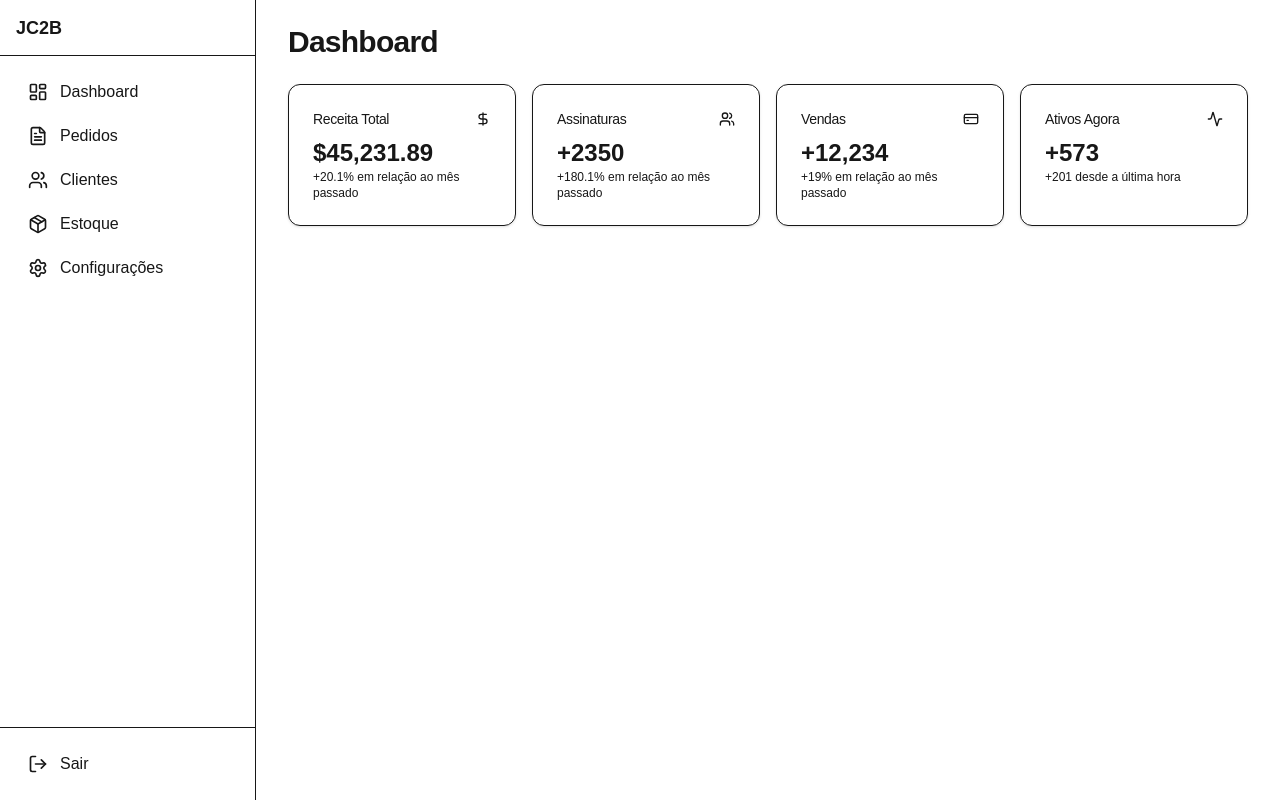
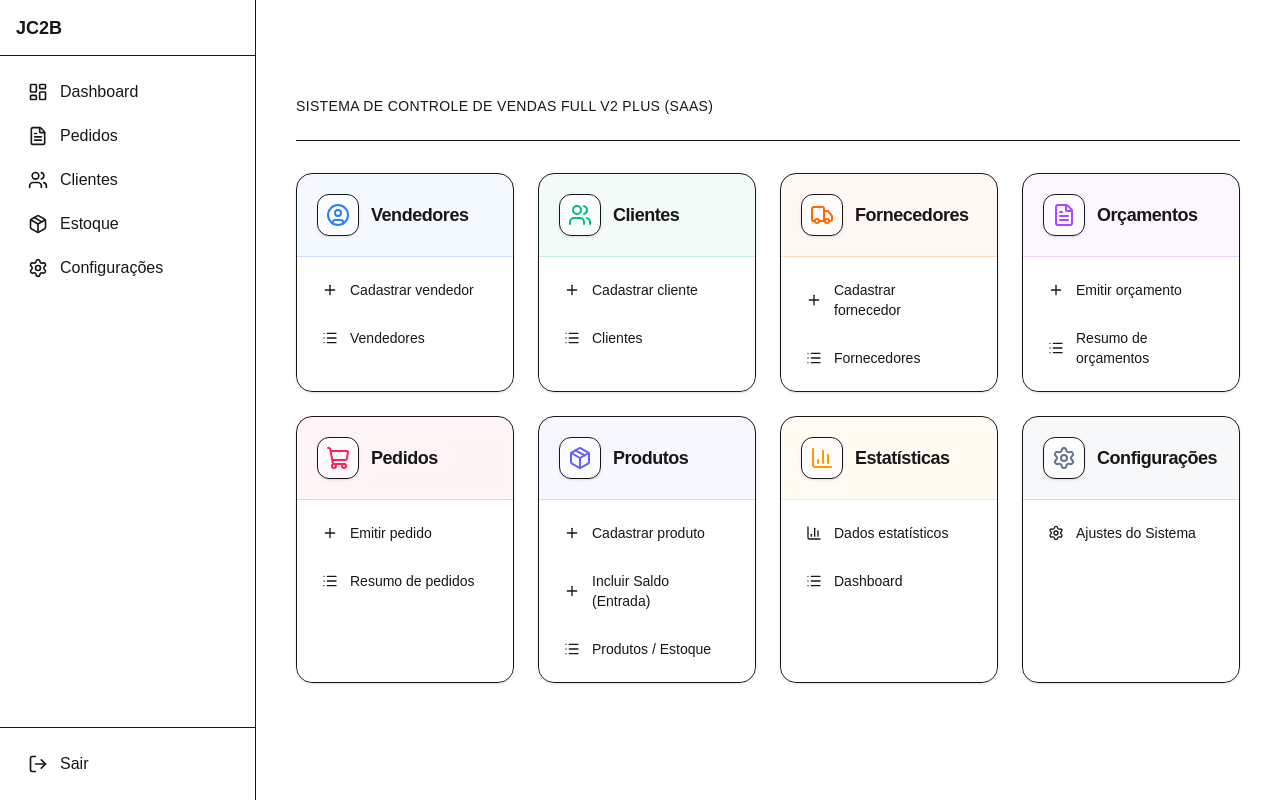
Before and after one commit to leocosta42/jc2b-saas, a Next.js app: page / in a window 1280 px wide. Built offline with nearby package versions, Linux system fonts and the light colour scheme; no server answers.

Commit message:
feat: rebuild dashboard to match VBA layout

```diff
--- a/src/app/(dashboard)/page.tsx
+++ b/src/app/(dashboard)/page.tsx
@@ -1,81 +1,139 @@
-import { createClient } from '@/lib/supabase/server'
-import { redirect } from 'next/navigation'
-import { Activity, CreditCard, DollarSign, Users } from 'lucide-react'
+import Link from 'next/link'
+import { Users, UserCircle, Truck, FileText, ShoppingCart, Package, Settings, BarChart3, Plus, List, ArrowRight } from 'lucide-react'
+
+// Estrutura de dados espelhando os botões do VBA da imagem
+const modules = [
+  {
+    title: "Vendedores",
+    icon: <UserCircle className="h-6 w-6 text-blue-500" />,
+    color: "bg-blue-500/5 border-blue-500/20",
+    links: [
+      { label: "Cadastrar vendedor", href: "/vendedores/novo", icon: <Plus className="h-4 w-4" /> },
+      { label: "Vendedores", href: "/vendedores", icon: <List className="h-4 w-4" /> },
+    ]
+  },
+  {
+    title: "Clientes",
+    icon: <Users className="h-6 w-6 text-emerald-500" />,
+    color: "bg-emerald-500/5 border-emerald-500/20",
+    links: [
+      { label: "Cadastrar cliente", href: "/clientes/novo", icon: <Plus className="h-4 w-4" /> },
+      { label: "Clientes", href: "/clientes", icon: <List className="h-4 w-4" /> },
+    ]
+  },
+  {
+    title: "Fornecedores",
+    icon: <Truck className="h-6 w-6 text-orange-500" />,
+    color: "bg-orange-500/5 border-orange-500/20",
+    links: [
+      { label: "Cadastrar fornecedor", href: "/fornecedores/novo", icon: <Plus className="h-4 w-4" /> },
+      { label: "Fornecedores", href: "/fornecedores", icon: <List className="h-4 w-4" /> },
+    ]
+  },
+  {
+    title: "Orçamentos",
+    icon: <FileText className="h-6 w-6 text-purple-500" />,
+    color: "bg-purple-500/5 border-purple-500/20",
+    links: [
+      { label: "Emitir orçamento", href: "/orcamentos/novo", icon: <Plus className="h-4 w-4" /> },
+      { label: "Resumo de orçamentos", href: "/orcamentos", icon: <List className="h-4 w-4" /> },
+    ]
+  },
+  {
+    title: "Pedidos",
+    icon: <ShoppingCart className="h-6 w-6 text-rose-500" />,
+    color: "bg-rose-500/5 border-rose-500/20",
+    links: [
+      { label: "Emitir pedido", href: "/pedidos/novo", icon: <Plus className="h-4 w-4" /> },
+      { label: "Resumo de pedidos", href: "/pedidos", icon: <List className="h-4 w-4" /> },
+    ]
+  },
+  {
+    title: "Produtos",
+    icon: <Package className="h-6 w-6 text-indigo-500" />,
+    color: "bg-indigo-500/5 border-indigo-500/20",
+    links: [
+      { label: "Cadastrar produto", href: "/estoque/novo", icon: <Plus className="h-4 w-4" /> },
+      { label: "Incluir Saldo (Entrada)", href: "/estoque/entrada", icon: <Plus className="h-4 w-4" /> },
+      { label: "Produtos / Estoque", href: "/estoque", icon: <List className="h-4 w-4" /> },
+    ]
+  },
+  {
+    title: "Estatísticas",
+    icon: <BarChart3 className="h-6 w-6 text-amber-500" />,
+    color: "bg-amber-500/5 border-amber-500/20",
+    links: [
+      { label: "Dados estatísticos", href: "/estatisticas", icon: <BarChart3 className="h-4 w-4" /> },
+      { label: "Dashboard", href: "/dashboard", icon: <List className="h-4 w-4" /> },
+    ]
+  },
+  {
+    title: "Configurações",
+    icon: <Settings className="h-6 w-6 text-slate-500" />,
+    color: "bg-slate-500/5 border-slate-500/20",
+    links: [
+      { label: "Ajustes do Sistema", href: "/configuracoes", icon: <Settings className="h-4 w-4" /> },
+    ]
+  }
+]
 
 export default async function DashboardPage() {
-  try {
-    const supabase = await createClient()
-    const { data: { user } } = await supabase.auth.getUser()
+  return (
+    <div className="flex-1 space-y-8 p-6 md:p-10 min-h-screen bg-[radial-gradient(ellipse_at_top,_var(--tw-gradient-stops))] from-muted/30 via-background to-background">
 
-    if (!user) {
-      // If not configured or not logged in, we'll just show the dashboard for now for demo purposes
-      // redirect('/login')
-    } else {
-      // Fetch user profile and tenant info
-      const { data: profile } = await supabase
-        .from('profiles')
-        .select('*, tenants(*)')
-        .eq('id', user.id)
-        .single()
-    }
-  } catch (error) {
-    console.warn("⚠️ Supabase não configurado. Mostrando Dashboard de teste.")
-  }
-
-  return (
-    <div className="flex-1 space-y-4 p-8 pt-6">
-      <div className="flex items-center justify-between space-y-2">
-        <h2 className="text-3xl font-bold tracking-tight">Dashboard</h2>
-        <div className="flex items-center space-x-2">
-          {/* Add date picker or other actions here */}
+      {/* Header com Logo JC2B PARTS */}
+      <div className="flex flex-col md:flex-row md:items-center justify-between gap-6 pb-6 border-b border-border/50">
+        <div>
+          <h1 className="text-4xl md:text-5xl font-black tracking-tighter bg-gradient-to-br from-primary via-primary to-primary/50 bg-clip-text text-transparent">
+            JC2B PARTS
+          </h1>
+          <p className="text-muted-foreground mt-2 font-medium tracking-wide text-sm uppercase">
+            Sistema de Controle de Vendas Full V2 Plus (SaaS)
+          </p>
         </div>
       </div>
 
-      <div className="grid gap-4 md:grid-cols-2 lg:grid-cols-4">
-        <div className="rounded-xl border bg-card text-card-foreground shadow">
-          <div className="p-6 flex flex-row items-center justify-between space-y-0 pb-2">
-            <h3 className="tracking-tight text-sm font-medium">Receita Total</h3>
-            <DollarSign className="h-4 w-4 text-muted-foreground" />
+      {/* Grid de Módulos (Replicando e modernizando a interface antiga) */}
+      <div className="grid grid-cols-1 sm:grid-cols-2 lg:grid-cols-3 xl:grid-cols-4 gap-6">
+        {modules.map((mod, i) => (
+          <div
+            key={i}
+            className="flex flex-col rounded-2xl border border-border/50 bg-card/60 backdrop-blur-2xl shadow-sm hover:shadow-xl hover:-translate-y-1 transition-all duration-300 overflow-hidden group"
+          >
+            {/* Header do Card */}
+            <div className={`p-5 border-b border-border/50 flex items-center gap-3 ${mod.color} transition-colors group-hover:bg-opacity-20`}>
+              <div className="p-2 bg-background/80 backdrop-blur-sm rounded-xl shadow-sm border border-border/50">
+                {mod.icon}
               </div>
-          <div className="p-6 pt-0">
-            <div className="text-2xl font-bold">$45,231.89</div>
-            <p className="text-xs text-muted-foreground">+20.1% em relação ao mês passado</p>
-          </div>
+              <h2 className="font-bold text-lg tracking-tight">{mod.title}</h2>
             </div>
 
-        <div className="rounded-xl border bg-card text-card-foreground shadow">
-          <div className="p-6 flex flex-row items-center justify-between space-y-0 pb-2">
-            <h3 className="tracking-tight text-sm font-medium">Assinaturas</h3>
-            <Users className="h-4 w-4 text-muted-foreground" />
+            {/* Lista de Botões/Links (Substituindo os botões brancos do VBA) */}
+            <div className="p-3 flex-1 bg-background/40">
+              <ul className="space-y-1.5">
+                {mod.links.map((link, j) => (
+                  <li key={j}>
+                    <Link
+                      href={link.href}
+                      className="group/link flex items-center justify-between px-3 py-2.5 rounded-lg text-sm font-medium text-muted-foreground hover:text-foreground hover:bg-muted/80 hover:shadow-sm border border-transparent hover:border-border/50 transition-all"
+                    >
+                      <div className="flex items-center gap-3">
+                        <span className="text-muted-foreground/70 group-hover/link:text-primary transition-colors">
+                          {link.icon}
+                        </span>
+                        {link.label}
                       </div>
-          <div className="p-6 pt-0">
-            <div className="text-2xl font-bold">+2350</div>
-            <p className="text-xs text-muted-foreground">+180.1% em relação ao mês passado</p>
-          </div>
+                      <ArrowRight className="h-3 w-3 opacity-0 -translate-x-2 group-hover/link:opacity-100 group-hover/link:translate-x-0 transition-all text-primary" />
+                    </Link>
+                  </li>
+                ))}
+              </ul>
             </div>
 
-        <div className="rounded-xl border bg-card text-card-foreground shadow">
-          <div className="p-6 flex flex-row items-center justify-between space-y-0 pb-2">
-            <h3 className="tracking-tight text-sm font-medium">Vendas</h3>
-            <CreditCard className="h-4 w-4 text-muted-foreground" />
           </div>
-          <div className="p-6 pt-0">
-            <div className="text-2xl font-bold">+12,234</div>
-            <p className="text-xs text-muted-foreground">+19% em relação ao mês passado</p>
-          </div>
+        ))}
       </div>
 
-        <div className="rounded-xl border bg-card text-card-foreground shadow">
-          <div className="p-6 flex flex-row items-center justify-between space-y-0 pb-2">
-            <h3 className="tracking-tight text-sm font-medium">Ativos Agora</h3>
-            <Activity className="h-4 w-4 text-muted-foreground" />
-          </div>
-          <div className="p-6 pt-0">
-            <div className="text-2xl font-bold">+573</div>
-            <p className="text-xs text-muted-foreground">+201 desde a última hora</p>
-          </div>
-        </div>
-      </div>
     </div>
   )
 }
```
Lines whose indentation alone changed are shown as unchanged.
